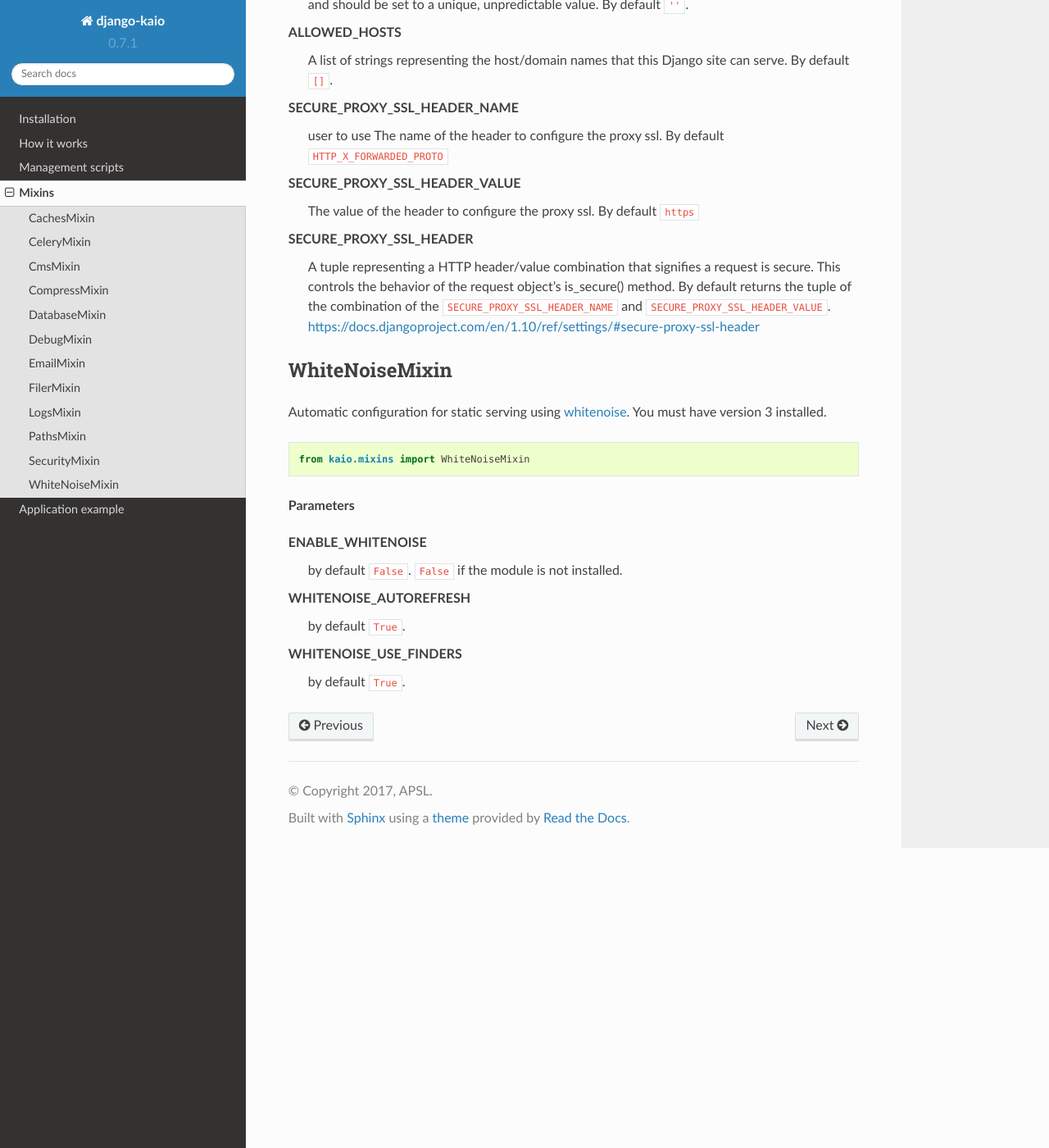
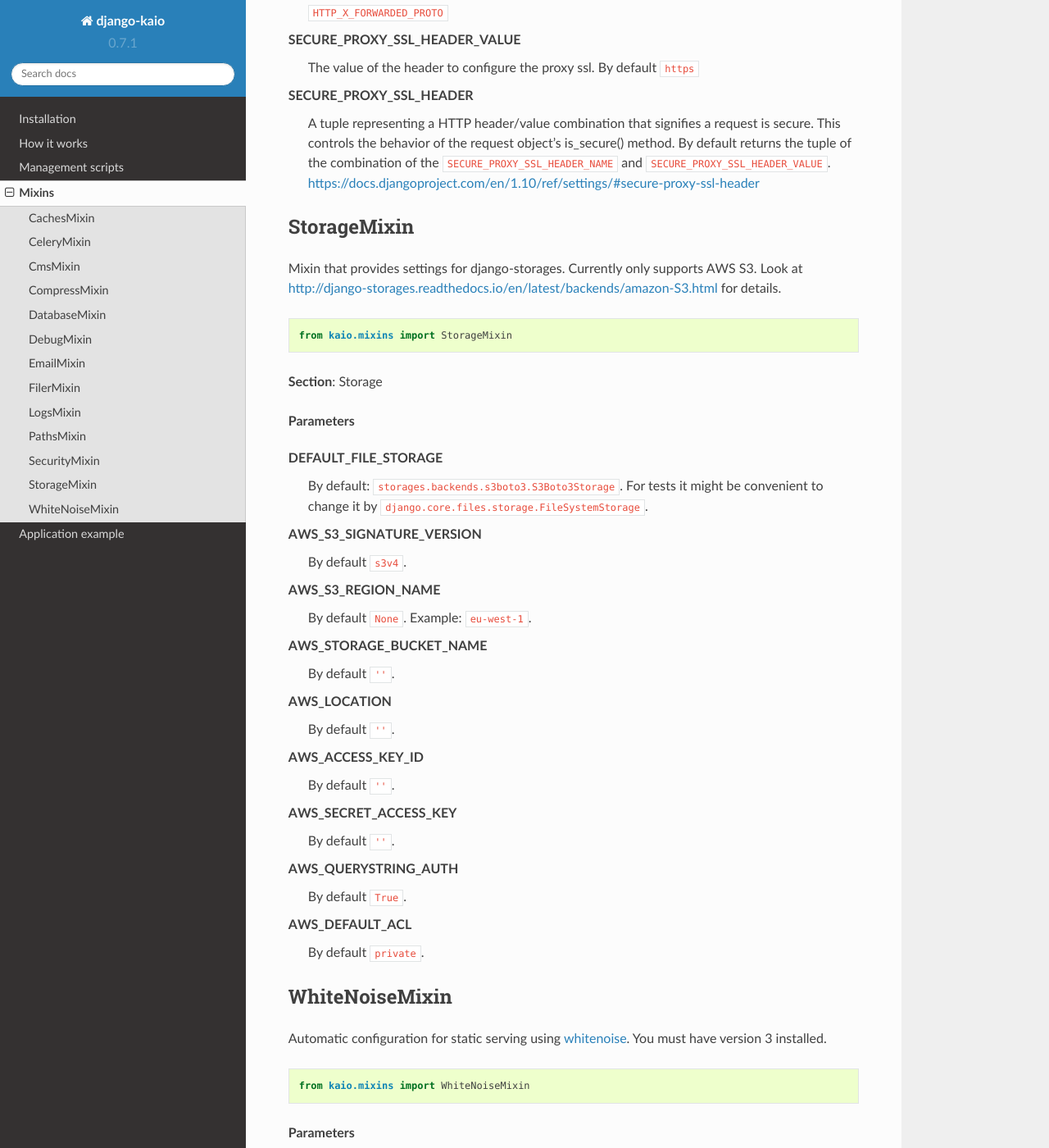
Before and after one commit to APSL/django-kaio, a Sphinx documentation site: the page built from docs/mixins.rst, in a window 1280 px wide and 1400 px high, scrolled down 11003 px. Shown: the whole window at 82% size. Built offline with Sphinx 7.4.7 and the Read the Docs theme 2.0.0, drawn with Linux system fonts in a browser that asks for light colours; some of the changed text lies outside the part shown.

Commit message:
Add mixin for django-storages (currently only AWS S3)

```diff
--- a/CHANGELOG.rst
+++ b/CHANGELOG.rst
@@ -6,6 +6,7 @@
 ----------
 
 * Add optional LOG_FORMATTER_EXTRA_FIELDS setting.
+* Add mixin for django-storages (currently only AWS S3).
 
 v0.12.0 (2018-03-06)
 --------------------
--- a/docs/mixins.rst
+++ b/docs/mixins.rst
@@ -520,6 +513,48 @@
     https://docs.djangoproject.com/en/1.10/ref/settings/#secure-proxy-ssl-header
 
 
+StorageMixin
+------------
+
+Mixin that provides settings for django-storages. Currently only supports AWS S3.
+Look at http://django-storages.readthedocs.io/en/latest/backends/amazon-S3.html for details.
+
+.. code-block:: python
+
+    from kaio.mixins import StorageMixin
+
+**Section**: Storage
+
+**Parameters**
+
+**DEFAULT_FILE_STORAGE**
+    By default: ``storages.backends.s3boto3.S3Boto3Storage``. For tests it might be convenient to change it by ``django.core.files.storage.FileSystemStorage``.
+
+**AWS_S3_SIGNATURE_VERSION**
+    By default ``s3v4``.
+
+**AWS_S3_REGION_NAME**
+    By default ``None``. Example: ``eu-west-1``.
+
+**AWS_STORAGE_BUCKET_NAME**
+    By default ``''``.
+
+**AWS_LOCATION**
+    By default ``''``.
+
+**AWS_ACCESS_KEY_ID**
+    By default ``''``.
+
+**AWS_SECRET_ACCESS_KEY**
+    By default ``''``.
+
+**AWS_QUERYSTRING_AUTH**
+    By default ``True``.
+
+**AWS_DEFAULT_ACL**
+    By default ``private``.
+
+
 WhiteNoiseMixin
 ---------------
 
```
Also changed, not shown: other parts of docs/mixins.rst (+0 -7 lines), 2 other files.
